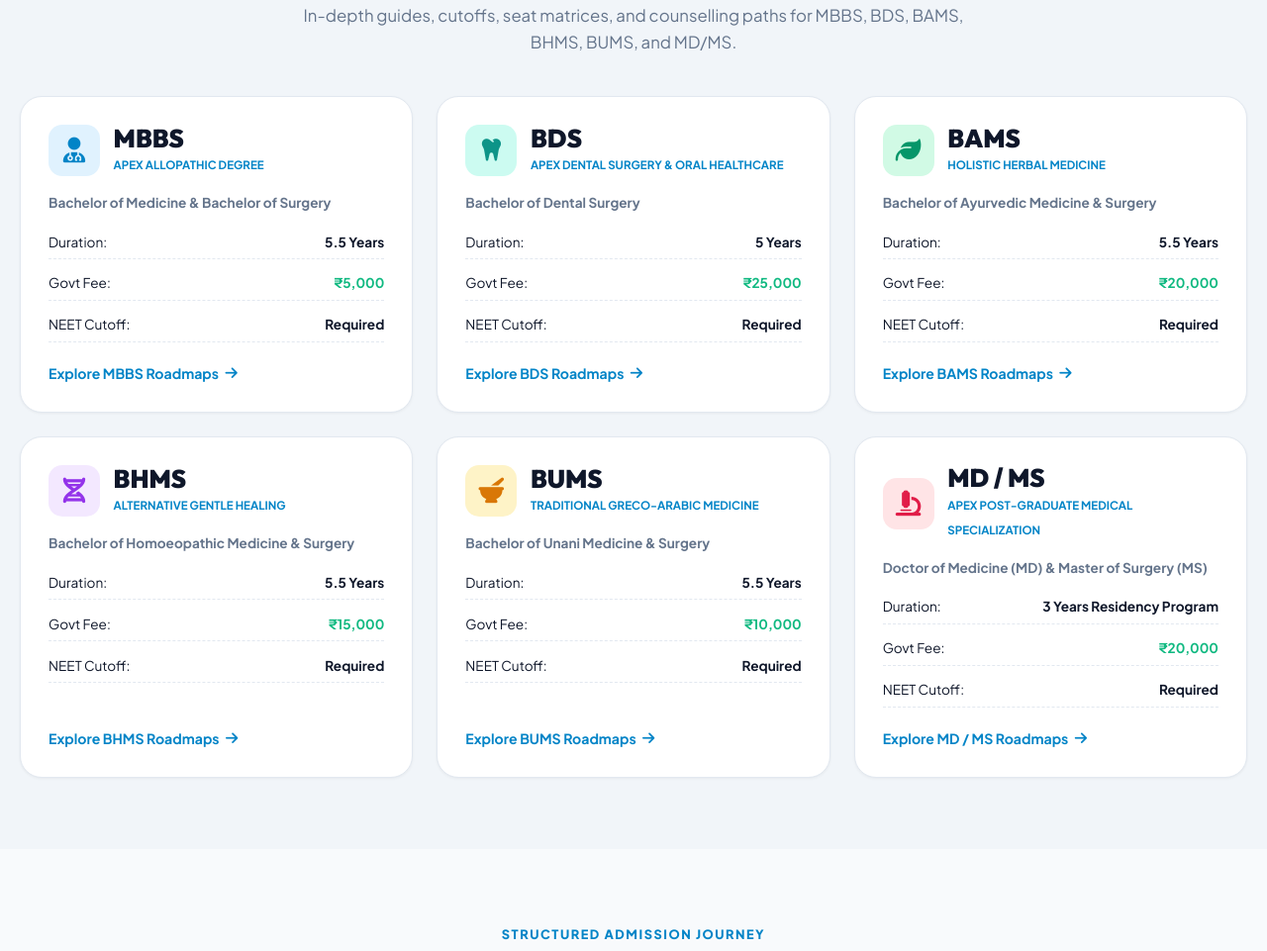
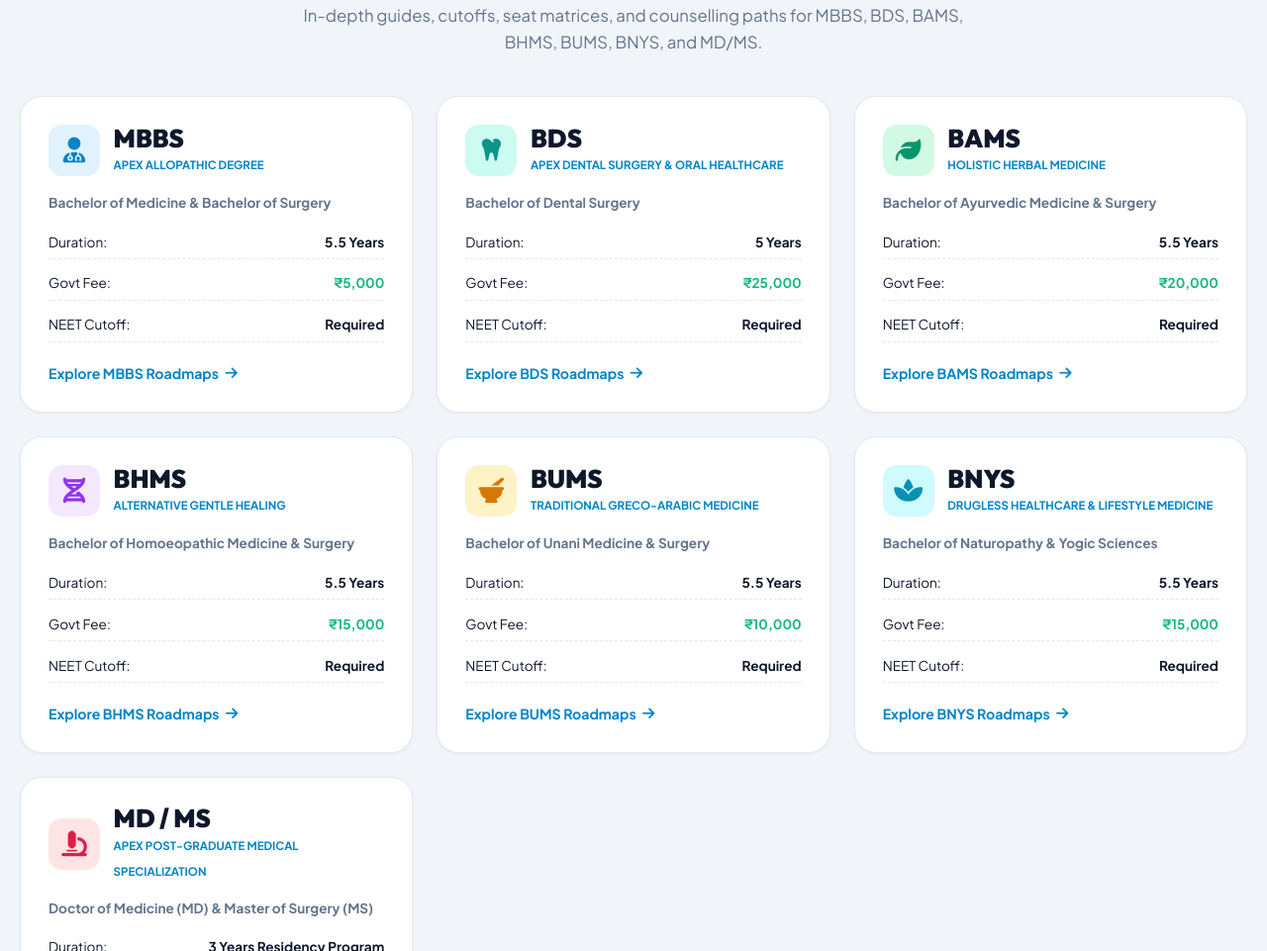
Before and after one commit to vs8528071061-del/education-sathi, a plain HTML site: page index.html in a window 1280 px wide. Shown: the part 2275-3236 px from the top of the page at 99% size. Drawn offline with Linux system fonts and the light colour scheme.

Commit message:
feat: add BNYS (Bachelor of Naturopathy & Yogic Sciences) to Medical Admissions Hub and home page with complete eligibility, cutoffs, fees, seats, and career scope

```diff
--- a/index.html
+++ b/index.html
@@ -364,7 +364,7 @@
           <div class="section-title-wrap text-center">
             <span class="sub-heading">PREMIER MEDICAL SECTOR</span>
             <h2 class="main-heading">🩺 Dedicated Medical Course Hub</h2>
-            <p class="section-desc">In-depth guides, cutoffs, seat matrices, and counselling paths for MBBS, BDS, BAMS, BHMS, BUMS, and MD/MS.</p>
+            <p class="section-desc">In-depth guides, cutoffs, seat matrices, and counselling paths for MBBS, BDS, BAMS, BHMS, BUMS, BNYS, and MD/MS.</p>
           </div>
 
           <div class="medical-boxes-grid" id="homeMedicalBoxesGrid">
@@ -1033,7 +1033,7 @@
           <span class="banner-badge"><i class="fa-solid fa-stethoscope"></i> APEX MEDICAL DEGREE DIRECTORY</span>
           <h1 class="page-title text-white">🩺 Medical Admissions Hub</h1>
           <p class="page-subtitle text-white-80">
-            Official roadmaps for MBBS, BDS, BAMS, BHMS, BUMS, and MD/MS — Eligibility, NEET Cutoffs, Govt vs Pvt Fee Matrices, and Counselling Bodies.
+            Official roadmaps for MBBS, BDS, BAMS, BHMS, BUMS, BNYS, and MD/MS — Eligibility, NEET Cutoffs, Govt vs Pvt Fee Matrices, and Counselling Bodies.
           </p>
         </div>
       </div>
--- a/js/data.js
+++ b/js/data.js
@@ -706,6 +706,42 @@ const EDUCATION_DATA = {
       documentsRequired: ["NEET Scorecard", "10th Urdu Certificate", "12th Marksheet", "Domicile Certificate"]
     },
     {
+      id: "bnys",
+      name: "BNYS",
+      fullName: "Bachelor of Naturopathy & Yogic Sciences",
+      badge: "Drugless Healthcare & Lifestyle Medicine",
+      icon: "fa-solid fa-spa",
+      color: "#0891b2",
+      bgColor: "#cffafe",
+      duration: "5.5 Years (4.5 Yrs Academic & Hospital Training + 1 Yr Rotatory Internship)",
+      eligibility: "10+2 with Physics, Chemistry & Biology (PCB) with minimum 50% marks (40% for SC/ST/OBC).",
+      neetRequirement: "NEET-UG qualification or State AYUSH Entrance / Merit based admission (State dependent).",
+      feesGovt: "₹15,000 – ₹50,000 / year (Govt Naturopathy & Yoga Colleges)",
+      feesPvt: "₹1.2 Lakh – ₹2.5 Lakh / year (State Merit / Regulated)",
+      feesDeemed: "₹2.5 Lakh – ₹4.0 Lakh / year (Private / Deemed Universities)",
+      seatsIndia: "5,500+ BNYS Seats across 80+ Naturopathy Medical Colleges in India",
+      counsellingBodies: [
+        "Ministry of AYUSH (Central Guidelines)",
+        "State AYUSH Counselling Authorities (MP AYUSH, UP AYUSH, Karnataka KEA, TN Medical, Gujarat AYUSH)"
+      ],
+      careerScope: [
+        "Registered Naturopathic Physician & Clinic Director (Eligible for 'Dr.' Title)",
+        "Chief Medical Officer in AYUSH, Naturopathy & Wellness Hospitals",
+        "Clinical Lifestyle Medicine & Therapeutic Yoga Consultant",
+        "Acupuncture, Hydrotherapy & Dietetics Specialist",
+        "Academic Professor & Researcher (CCRYN / National Institute of Naturopathy - NIN Pune)",
+        "International Holistic Health Specialist (Europe, Middle East, USA, Australia, SE Asia)"
+      ],
+      documentsRequired: [
+        "10th & 12th Marksheets & Passing Certificates",
+        "NEET Scorecard (if applicable) / State Entrance Rank Card",
+        "Domicile & Nationality Certificate",
+        "Caste / EWS & Income Certificate (if applicable)",
+        "Aadhaar Card & Identity Proof",
+        "Medical Fitness Certificate & Passport Photos"
+      ]
+    },
+    {
       id: "md-ms",
       name: "MD / MS",
       fullName: "Doctor of Medicine (MD) & Master of Surgery (MS)",
```
